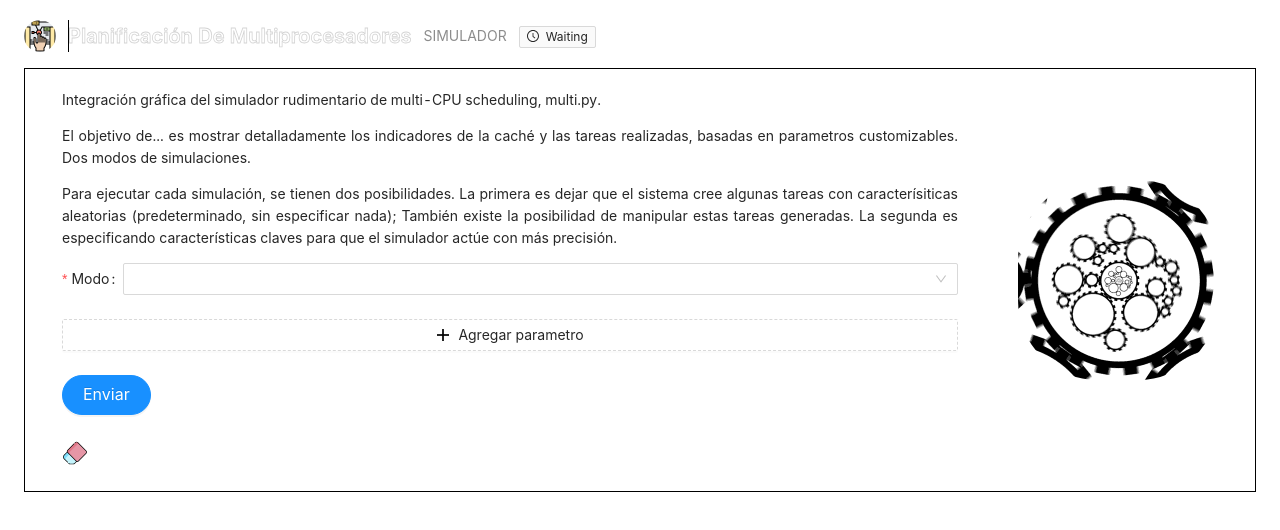
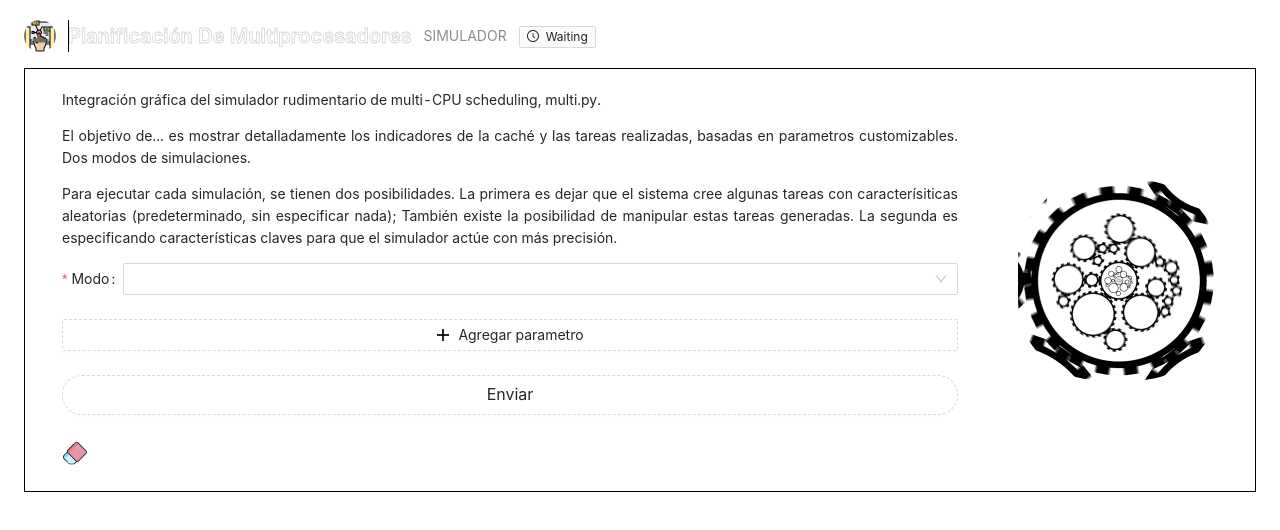
Before and after one commit to Jonathans0ramirez/Planificaci-n-de-multiprocesadores-SIMULADOR-, a React (Create React App) app in the folder client/: page / in a window 1280 px wide. Both pictures are taken after a click on the button 86 px from the left and 279 px from the top of the page. Shown: the top 530 px of the page. Built offline with nearby package versions, Linux system fonts and the light colour scheme; the HTML template or start-up script is replaced by a standard one.

Commit message:
button style

```diff
--- a/client/src/assets/data.js
+++ b/client/src/assets/data.js
@@ -15,11 +15,7 @@ export const menuIconButtons = [
     {
         src: eraser,
         text: "Reiniciar"
-    },
-    // {
-    //     src: "https://gw.alipayobjects.com/zos/rmsportal/ohOEPSYdDTNnyMbGuyLb.svg",
-    //     text: "Product Doc"
-    // }
+    }
 ];
 
 export const simulatorModes = [
--- a/client/src/components/simulatorBuilder/simulatorBuilder.jsx
+++ b/client/src/components/simulatorBuilder/simulatorBuilder.jsx
@@ -154,7 +154,7 @@ const SimulatorBuilder = ({ setStatus, setOutputText }) => {
                 )}
             </List>
             <Item>
-                <Button type="primary" shape="round" size='large' htmlType="submit">
+                <Button block type="dashed" shape="round" size='large' htmlType="submit">
                     Enviar
             </Button>
             </Item>
```
